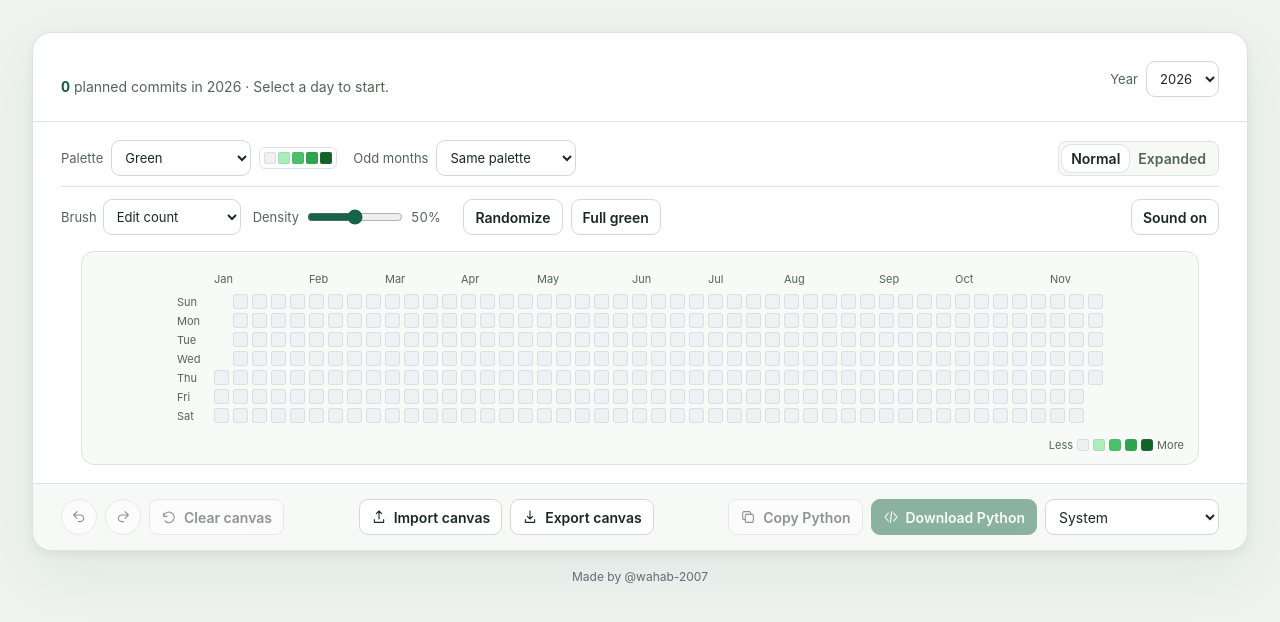
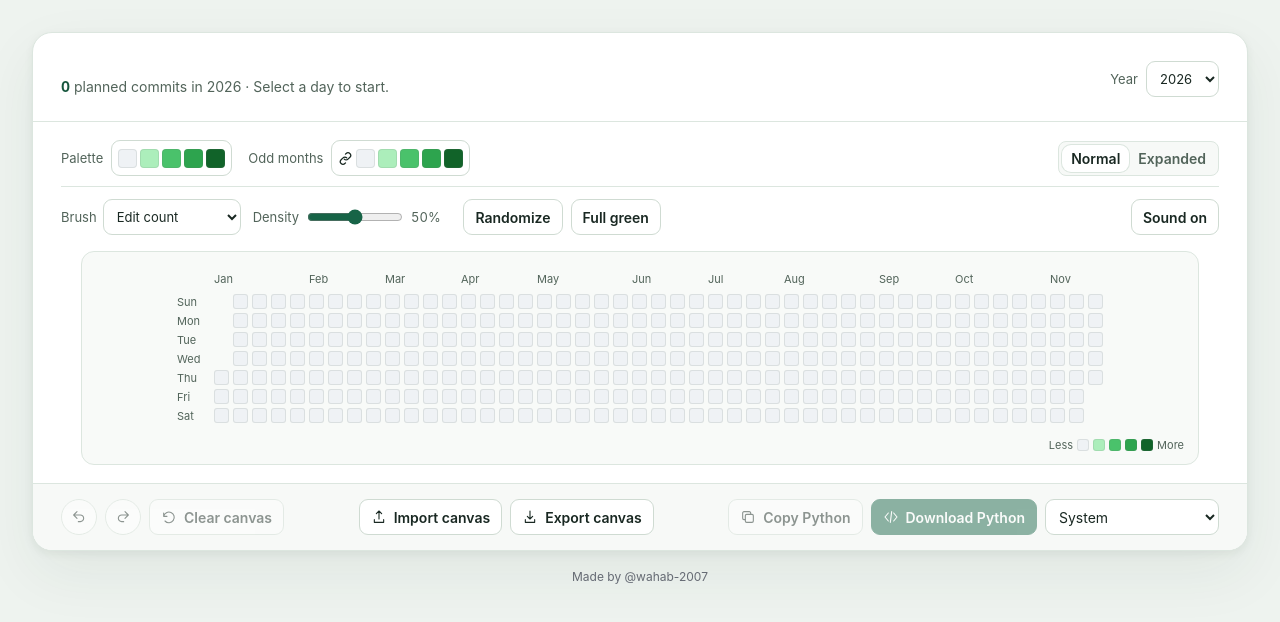
Before and after one commit to wahab-2007/brush-io, a React (Vite) app: page / in a window 1280 px wide. Shown: the top 622 px of the page. Built offline with nearby package versions, Linux system fonts and the light colour scheme.

Commit message:
Choose chart palettes from larger clickable color cubes

```diff
--- a/src/App.tsx
+++ b/src/App.tsx
@@ -181,8 +181,8 @@ export default function App() {
         <div className="graph-section">
           <div className="view-bar">
             <div className="palette-controls">
-              <PaletteSelect label="Palette" value={theme} colors={palette} onChange={setTheme}/>
-              <PaletteSelect includeSame label="Odd months" value={oddTheme} colors={oddPalette} onChange={setOddTheme}/>
+              <PaletteSelect label="Palette" value={theme} scheme={scheme} colors={palette} onChange={setTheme}/>
+              <PaletteSelect label="Odd months" value={oddTheme} scheme={scheme} colors={oddPalette ?? palette} sharedColors={palette} onChange={setOddTheme}/>
             </div>
             <div className="segmented" role="group" aria-label="Calendar size">
               <button aria-pressed={!expanded} onClick={() => { setExpanded(false); setSelection(undefined) }}>Normal</button>
--- a/src/components/PaletteSelect.tsx
+++ b/src/components/PaletteSelect.tsx
@@ -1,25 +1,53 @@
-import { paletteGroups } from '../lib/themes.ts'
-import type { Theme } from '../lib/themes.ts'
+import { useId, useRef } from 'react'
+import { colorsFor, paletteGroups } from '../lib/themes.ts'
+import type { Scheme, Theme } from '../lib/themes.ts'
 
 interface PaletteSelectProps<T extends Theme | 'same'> {
   label: string
   value: T
-  colors?: string[]
-  includeSame?: boolean
+  colors: string[]
+  sharedColors?: string[]
+  scheme: Scheme
   onChange: (palette: T) => void
 }
 
-export function PaletteSelect<T extends Theme | 'same'>({ label, value, colors, includeSame, onChange }: PaletteSelectProps<T>) {
-  return <label className="palette-control">
+const options = Object.assign({}, ...Object.values(paletteGroups)) as Record<Theme, string>
+
+function Cubes({ colors, linked }: { colors: string[]; linked?: boolean }) {
+  return <span className="palette-cubes" aria-hidden="true">
+    {linked && <svg viewBox="0 0 24 24" width="15" height="15" fill="none" stroke="currentColor" strokeWidth="2" strokeLinecap="round">
+      <path d="M10 13a4 4 0 0 0 6 0l3-3a4 4 0 0 0-6-6l-1 1m2 6a4 4 0 0 0-6 0l-3 3a4 4 0 0 0 6 6l1-1"/>
+    </svg>}
+    {colors.map((color) => <span style={{ backgroundColor: color }} key={color}/>)}
+  </span>
+}
+
+export function PaletteSelect<T extends Theme | 'same'>({ label, value, colors, sharedColors, scheme, onChange }: PaletteSelectProps<T>) {
+  const id = useId()
+  const trigger = useRef<HTMLButtonElement>(null)
+  const picker = useRef<HTMLDivElement>(null)
+
+  function choose(key: Theme | 'same') {
+    onChange(key as T)
+    picker.current?.hidePopover()
+    trigger.current?.focus({ preventScroll: true })
+  }
+
+  return <div className="palette-control">
     <span>{label}</span>
-    <select aria-label={label} value={value} onChange={(event) => onChange(event.target.value as T)}>
-      {includeSame && <option value="same">Same palette</option>}
-      {Object.entries(paletteGroups).map(([group, options]) => <optgroup label={group} key={group}>
-        {Object.entries(options).map(([key, name]) => <option value={key} key={key}>{name}</option>)}
-      </optgroup>)}
-    </select>
-    {colors && <span className="palette-preview" aria-hidden="true">
-      {colors.map((color) => <span style={{ backgroundColor: color }} key={color}/>)}
-    </span>}
-  </label>
+    <button type="button" className="palette-preview" ref={trigger} aria-label={label}
+      aria-haspopup="dialog" popoverTarget={id} data-palette={value}>
+      <Cubes colors={colors} linked={value === 'same'}/>
+    </button>
+    <div id={id} popover="auto" ref={picker} className="palette-picker" role="dialog" aria-label={label + ' choices'}>
+      {sharedColors && <button type="button" aria-label="Same palette" aria-pressed={value === 'same'} onClick={() => choose('same')}>
+        <Cubes colors={sharedColors} linked/>
+      </button>}
+      {(Object.entries(options) as [Theme, string][]).map(([key, name]) =>
+        <button type="button" key={key} aria-label={name} aria-pressed={value === key} onClick={() => choose(key)}>
+          <Cubes colors={colorsFor(key, scheme)}/>
+        </button>,
+      )}
+    </div>
+  </div>
 }
--- a/src/styles.css
+++ b/src/styles.css
@@ -287,9 +287,29 @@ button.history-button { flex: none; width: 36px; height: 36px; border-radius: 50
 .density-control span:last-child { min-width: 3.1em; font-variant-numeric: tabular-nums; }
 .sound-toggle { margin-left: auto; }
 .palette-control { position: relative; color: var(--muted); font-size: 13px; }
-.palette-control select { min-width: 112px; color: var(--text); }
-.palette-preview { display: flex; flex: none; gap: 2px; padding: 4px; border: 1px solid var(--border); border-radius: 6px; }
-.palette-preview span { flex: none; width: 12px; height: 12px; border-radius: 2px; box-shadow: inset 0 0 0 1px #65776b27; }
+button.palette-preview { padding: 6px; color: var(--text); }
+.palette-cubes { display: inline-flex; align-items: center; gap: 3px; }
+.palette-cubes span { flex: none; width: 19px; height: 19px; border-radius: 4px; box-shadow: inset 0 0 0 1px var(--cell-border, #65776b27); }
+.palette-picker {
+  position: fixed;
+  width: min(340px, calc(100vw - 24px));
+  max-height: calc(100dvh - 24px);
+  overflow: auto;
+  padding: 8px;
+  color: var(--text);
+  background: var(--surface);
+  border: 1px solid var(--control-border);
+  border-radius: 12px;
+  box-shadow: var(--shadow);
+  box-sizing: border-box;
+}
+.palette-picker:popover-open { display: grid; grid-template-columns: repeat(3, minmax(0, 1fr)); gap: 5px; }
+.palette-picker button { min-height: 33px; padding: 4px; }
+.palette-picker .palette-cubes span { width: 10px; height: 10px; border-radius: 2px; }
+.palette-picker button[aria-pressed="true"] { background: var(--active); border-color: var(--focus); }
+@supports (position-area: bottom span-right) {
+  .palette-picker { margin: 6px; position-area: bottom span-right; position-try-fallbacks: flip-block, flip-inline, flip-block flip-inline; }
+}
 .segmented { display: inline-flex; padding: 3px; border: 1px solid var(--border); border-radius: 8px; background: var(--quiet); }
 .segmented button { min-height: 27px; border: 0; padding: 0 9px; color: var(--muted); background: transparent; }
 .segmented button[aria-pressed="true"], .segmented button[aria-pressed="true"]:hover { background: var(--surface); color: var(--text); box-shadow: 0 0 0 1px var(--border); }
@@ -360,6 +380,3 @@ button.history-button { flex: none; width: 36px; height: 36px; border-radius: 50
   .action-bar { padding: 12px 15px; }
   .notice, .copy-panel { padding: 10px 15px; }
 }
-@media (max-width: 380px) {
-  .palette-control select { min-width: 100px; }
-}
```
